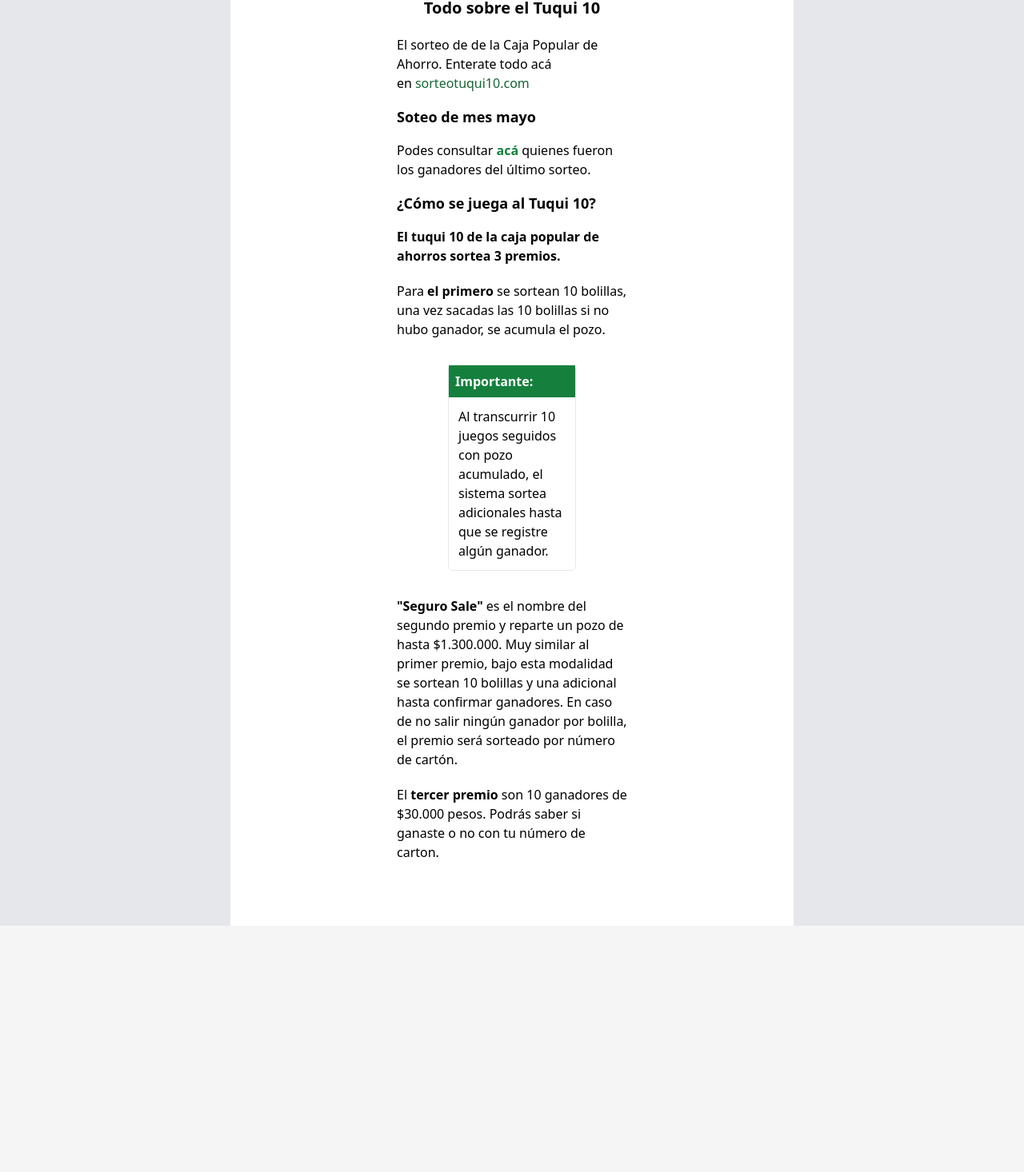
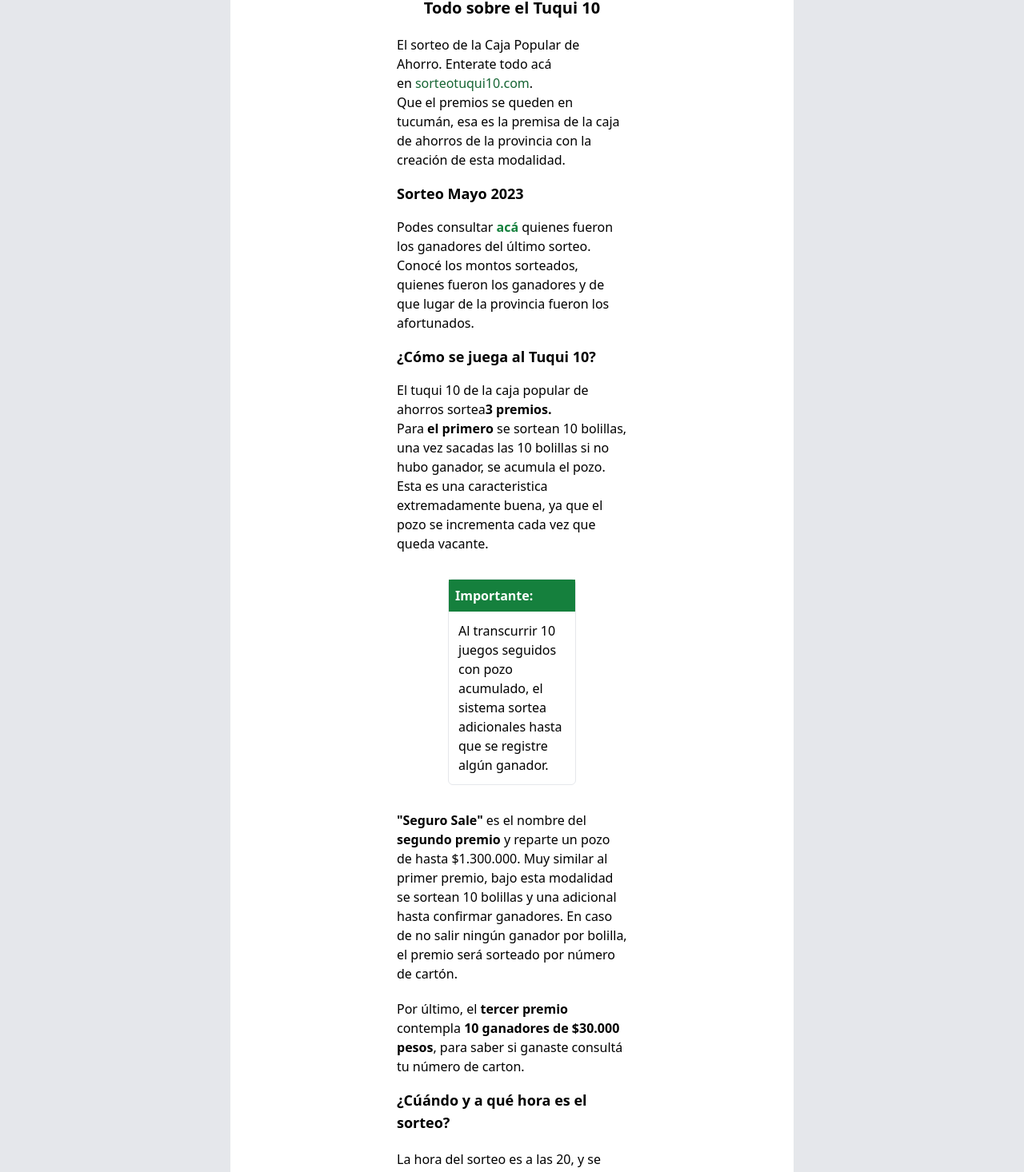
Before and after one commit to marcobaiad/sorteotuqui10, a Next.js app: page / in a window 1280 px wide. Shown: the part 112-1578 px from the top of the page at 80% size. Before the commit the page ends 1270 px from the top, so only its background shows below. Built offline with nearby package versions, Linux system fonts and the light colour scheme.

Commit message:
meta data added

```diff
--- a/src/app/layout.tsx
+++ b/src/app/layout.tsx
@@ -2,8 +2,9 @@
 import './globals.css'
 
 export const metadata = {
-  title: 'Create Next App',
-  description: 'Generated by create next app',
+  title: 'Sorteo Tuqui 10 Tucumán',
+  description:
+    'Resultados Tuqui 10, controlá el último sorteo. Enterate de como se juega, los días y horarios del sorteo.',
 }
 
 export default function RootLayout({
--- a/src/app/mes/[month]/page.tsx
+++ b/src/app/mes/[month]/page.tsx
@@ -1,9 +1,18 @@
 import { Tuqui10Element, SelectInput } from '@/components'
 import { formatedMonth } from '@/utils/nameMonthToDateFormat'
 import { getSundays } from '@/utils/getSundaysByMonth'
+import { capitalizeWord } from '@/utils/capitalizeLetter'
 
 interface Props {
   params: { month: string }
+}
+
+export async function generateMetadata({ params }: Props) {
+  const { month } = params
+  return {
+    title: `Sorteo del Tuqui 10 Tucumán resultados - ${month} 2023`,
+    description: `Resultados Tuqui 10, controlá el último sorteo de ${month} 2023. Mirá de cuanto fué el premio mayor y quien ganó. Entrá ahora`,
+  }
 }
 
 const SingleMonthPage = ({ params }: Props) => {
@@ -19,11 +28,27 @@
           <h1 className="text-lg md:text-2xl font-bold my-3 whitespace-nowrap text-green-800 text-center">
             Sorteo Tuqui 10 mes
             <span className="capitalize ml-1">
-              {formatedMonth(params.month)}
+              {capitalizeWord(formatedMonth(params.month))}
             </span>
           </h1>
-          <SelectInput defaultValue={params.month} />
-          <div>
+          <p>
+            Enterate quienes fueron los ganadores del{' '}
+            <b>
+              sorteo del Tuqui 10 de{' '}
+              {capitalizeWord(formatedMonth(params.month))} 2023
+            </b>
+            . Controlá los resultados con tu cartón y enterate si fuiste ganador
+            de algún premio.
+          </p>
+          <section>
+            <h3 className="my-4 font-bold text-lg">Usá nuestro buscador</h3>
+            <p>
+              Con nustro buscador podrás controlar los resultados de los meses
+              anteriores.
+            </p>
+            <SelectInput defaultValue={params.month} />
+          </section>
+          <section className="flex flex-wrap justify-center">
             {lotteryDays.map((tuqui, index) => {
               const { isMajor, isToday, date } = tuqui
 
@@ -36,7 +61,14 @@
                 />
               )
             })}
-          </div>
+          </section>
+          <section className="mt-16">
+            <p>
+              Recordá que la info proporcionada es solo a de caracter
+              informativo. La misma no releva de la obligación de consultar el
+              extracto oficial a fines del pago de los premios.
+            </p>
+          </section>
         </div>
       </div>
     </>
--- a/src/app/mes/page.tsx
+++ b/src/app/mes/page.tsx
@@ -1,5 +1,13 @@
+import { capitalizeWord } from '@/utils/capitalizeLetter'
 import { monthsAvailables } from '@/utils/monthsAvailables'
 import Link from 'next/link'
+
+export async function generateMetadata() {
+  return {
+    title: `Todos los resultados del Sorteo Tuqui 10 Tucumán - 2023`,
+    description: `Resultados Tuqui 10, controlá el último sorteo. Mirá de cuanto fué el premio mayor, enterate si quedó vacante o quien ganó. Entrá ahora`,
+  }
+}
 
 function MonthPage() {
   return (
@@ -7,10 +15,11 @@
       <h1 className="text-lg md:text-2xl font-bold my-3 whitespace-nowrap text-green-800 text-center">
         Sorteos del Tuqui 10 Tucumán
       </h1>
-      <p className="text-center">
+      <p>
         Encontrá todos los sorteos del Tuqui 10 acá en{' '}
         <span className="text-green-700">sorteotuqui10.com</span>
       </p>
+      <p>Controlá los sorteos de meses anteriores del 2023.</p>
       <section className="flex justify-center mt-7">
         <div className="w-60 md:w-96">
           {Object.entries(monthsAvailables).map(
@@ -27,7 +36,7 @@
                         className="capitalize rounded px-2 hover:font-bold hover:bg-green-700 hover:py-1 hover:text-white"
                       >
                         <Link href={`/mes/${month}`} className="w-full block">
-                          Sorteo Tuqui 10 {month}
+                          Sorteo Tuqui 10 {capitalizeWord(month)}
                         </Link>
                       </li>
                     ))}
--- a/src/app/page.tsx
+++ b/src/app/page.tsx
@@ -1,8 +1,15 @@
+import { capitalizeWord } from '@/utils/capitalizeLetter'
 import { allMonths } from '@/utils/monthsAvailables'
 import Link from 'next/link'
 
 const currentDate = new Date()
 const month = allMonths[currentDate.getMonth()]
+
+export const metadata = {
+  title: `Sorteo del Tuqui 10 Tucumán resultados - ${month} 2023`,
+  description: `Resultados Tuqui 10, controlá el último sorteo del més de ${month} 2023. Mirá de cuanto fué el premio mayor y quien ganó. Entrá ahora`,
+}
+
 export default async function Home() {
   return (
     <article className="">
@@ -10,10 +17,16 @@
         Todo sobre el Tuqui 10
       </h1>
       <p>
-        El sorteo de de la Caja Popular de Ahorro. Enterate todo acá en
-        <span className="text-green-800 ml-1">sorteotuqui10.com</span>
+        El sorteo de la Caja Popular de Ahorro. Enterate todo acá en
+        <span className="text-green-800 ml-1">sorteotuqui10.com</span>.
       </p>
-      <h2 className="my-4 font-bold text-lg">Soteo de mes {month}</h2>
+      <p>
+        Que el premios se queden en tucumán, esa es la premisa de la caja de
+        ahorros de la provincia con la creación de esta modalidad.
+      </p>
+      <h2 className="my-4 font-bold text-lg">
+        Sorteo {capitalizeWord(month)} 2023
+      </h2>
       <p>
         Podes consultar{' '}
         <span>
@@ -21,19 +34,20 @@
             acá
           </Link>
         </span>{' '}
-        quienes fueron los ganadores del último sorteo.
+        quienes fueron los ganadores del último sorteo. Conocé los montos
+        sorteados, quienes fueron los ganadores y de que lugar de la provincia
+        fueron los afortunados.
       </p>
-      <h2 className="my-4 font-semibold text-lg">
-        ¿Cómo se juega al Tuqui 10?
-      </h2>
-      <p className="mb-5">
-        <strong>
-          El tuqui 10 de la caja popular de ahorros sortea 3 premios.
-        </strong>
+      <h2 className="my-4 font-bold text-lg">¿Cómo se juega al Tuqui 10?</h2>
+      <p>
+        El tuqui 10 de la caja popular de ahorros sortea
+        <strong>3 premios.</strong>
       </p>
       <p>
         Para <strong>el primero</strong> se sortean 10 bolillas, una vez sacadas
-        las 10 bolillas si no hubo ganador, se acumula el pozo.
+        las 10 bolillas si no hubo ganador, se acumula el pozo. Esta es una
+        caracteristica extremadamente buena, ya que el pozo se incrementa cada
+        vez que queda vacante.
       </p>
       <div className="md:px-16 my-8">
         <div className="rounded-md border my-3">
@@ -45,15 +59,22 @@
         </div>
       </div>
       <p>
-        <strong>"Seguro Sale"</strong> es el nombre del segundo premio y reparte
-        un pozo de hasta $1.300.000. Muy similar al primer premio, bajo esta
-        modalidad se sortean 10 bolillas y una adicional hasta confirmar
-        ganadores. En caso de no salir ningún ganador por bolilla, el premio
-        será sorteado por número de cartón.
+        <strong>"Seguro Sale"</strong> es el nombre del{' '}
+        <strong>segundo premio</strong> y reparte un pozo de hasta $1.300.000.
+        Muy similar al primer premio, bajo esta modalidad se sortean 10 bolillas
+        y una adicional hasta confirmar ganadores. En caso de no salir ningún
+        ganador por bolilla, el premio será sorteado por número de cartón.
       </p>
       <p className="mt-5">
-        El <strong>tercer premio</strong> son 10 ganadores de $30.000 pesos.
-        Podrás saber si ganaste o no con tu número de carton.
+        Por último, el <strong>tercer premio</strong> contempla{' '}
+        <b>10 ganadores de $30.000 pesos</b>, para saber si ganaste consultá tu
+        número de carton.
+      </p>
+      <h2 className="my-4 font-bold text-lg">
+        ¿Cúándo y a qué hora es el sorteo?
+      </h2>
+      <p className="mt-5">
+        La hora del sorteo es a las 20, y se repite cada día domingo.
       </p>
     </article>
   )
--- a/src/components/HeaderComponent/HeaderComponent.tsx
+++ b/src/components/HeaderComponent/HeaderComponent.tsx
@@ -11,7 +11,7 @@
       <Link className="mt-5 md:my-0 text-green-800 font-extrabold" href="/">
         Sorteo Tuqui 10
       </Link>
-      <div className="ml-auto">
+      <div className="ml-0 md:ml-auto">
         <ul className="flex gap-x-2 py-5 w-min ml-auto">
           {[
             formatMonth(
--- /dev/null
+++ b/src/utils/capitalizeLetter.ts
@@ -0,0 +1,2 @@
+export const capitalizeWord = (word: string) =>
+  word.charAt(0).toUpperCase() + word.slice(1)
--- a/tsconfig.json
+++ b/tsconfig.json
@@ -1,6 +1,6 @@
 {
   "compilerOptions": {
-    "target": "es5",
+    "target": "ES2015",
     "lib": ["dom", "dom.iterable", "esnext"],
     "allowJs": true,
     "skipLibCheck": true,
```
